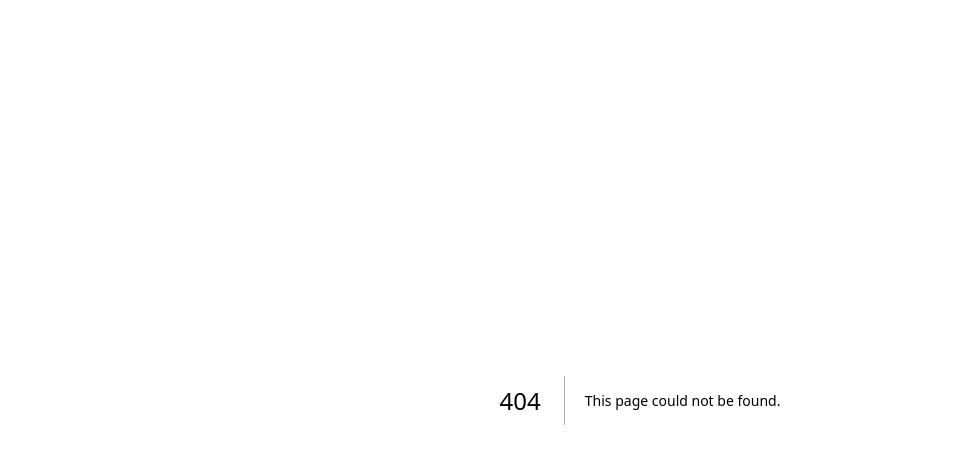
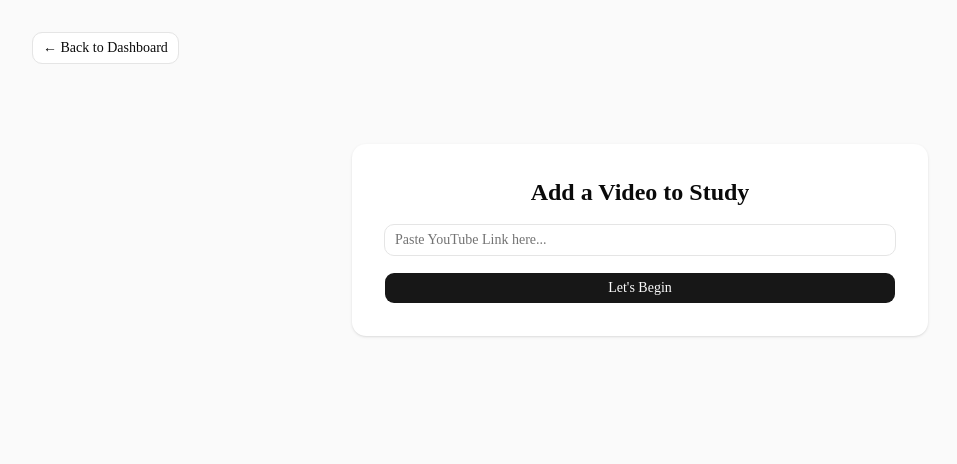
Before and after one commit to Abhijay-Nagal/vibe-learn, a Next.js app: page /session/1 in a window 1280 px wide. Before the commit this address had no page. Shown: the top 464 px of the page, without its empty margins (0-957 px from the left). Built offline with nearby package versions, Linux system fonts and the light colour scheme.

Commit message:
feat: implement video ingestion API with Gemini and build split-screen study UI

```diff
--- a/package.json
+++ b/package.json
@@ -18,6 +18,7 @@
     "radix-ui": "^1.5.0",
     "react": "19.2.4",
     "react-dom": "19.2.4",
+    "react-markdown": "^10.1.0",
     "shadcn": "^4.11.0",
     "tailwind-merge": "^3.6.0",
     "tw-animate-css": "^1.4.0",
--- /dev/null
+++ b/src/app/api/generate-notes/route.ts
@@ -0,0 +1,61 @@
+import { NextResponse } from "next/server";
+import { YoutubeTranscript } from "youtube-transcript";
+import { GoogleGenerativeAI } from "@google/generative-ai";
+import { supabase } from "@/lib/supabase";
+
+const genAI = new GoogleGenerativeAI(process.env.GEMINI_API_KEY!);
+
+export async function POST(req: Request) {
+  try {
+    const { youtubeUrl, sessionId } = await req.json();
+
+    if (!youtubeUrl || !sessionId) {
+      return NextResponse.json({ error: "Missing required fields" }, { status: 400 });
+    }
+
+    // Extract Video ID
+    const videoIdMatch = youtubeUrl.match(/(?:youtu\.be\/|youtube\.com\/(?:[^\/]+\/.+\/|(?:v|e(?:mbed)?)\/|.*[?&]v=)|youtu\.be\/)([^"&?\/\s]{11})/);
+    const videoId = videoIdMatch ? videoIdMatch[1] : null;
+
+    if (!videoId) {
+      return NextResponse.json({ error: "Invalid YouTube URL" }, { status: 400 });
+    }
+
+    // 1. Fetch Transcript
+    const transcript = await YoutubeTranscript.fetchTranscript(videoId);
+    const transcriptText = transcript.map((t) => t.text).join(" ");
+
+    // 2. Generate Notes with Gemini
+    const model = genAI.getGenerativeModel({ model: "gemini-2.5-flash" });
+    const prompt = `You are a technical mentor. Generate highly structured, comprehensive study notes in Markdown format based on the following video transcript. Include headers, bullet points, and code blocks if applicable:\n\n${transcriptText.substring(0, 30000)}`; // Truncated to prevent context limit errors
+
+    const result = await model.generateContent(prompt);
+    const notesMarkdown = result.response.text();
+
+    // 3. Save to Supabase 'videos' table
+    const { data: videoRecord, error: dbError } = await supabase
+      .from("videos")
+      .insert([
+        {
+          session_id: sessionId,
+          yt_video_id: videoId,
+          yt_url: youtubeUrl,
+          notes: notesMarkdown,
+        }
+      ])
+      .select()
+      .single();
+
+    if (dbError) throw dbError;
+
+    return NextResponse.json({ success: true, video: videoRecord });
+
+  } catch (error: any) {
+    console.error("API Error:", error);
+    // Handle the specific caption error we discussed earlier
+    if (error.message?.includes("Transcript is disabled")) {
+       return NextResponse.json({ error: "This video does not have closed captions available." }, { status: 400 });
+    }
+    return NextResponse.json({ error: "Failed to process video." }, { status: 500 });
+  }
+}
--- /dev/null
+++ b/src/app/session/[id]/page.tsx
@@ -0,0 +1,123 @@
+"use client";
+
+import { useState } from "react";
+import { useParams, useRouter } from "next/navigation";
+import ReactMarkdown from "react-markdown";
+import { Button } from "@/components/ui/button";
+import { Input } from "@/components/ui/input";
+
+type VideoState = {
+  yt_video_id: string;
+  notes: string;
+} | null;
+
+export default function SessionDashboard() {
+  const params = useParams();
+  const router = useRouter();
+  const sessionId = params.id as string;
+
+  const [youtubeUrl, setYoutubeUrl] = useState("");
+  const [isLoading, setIsLoading] = useState(false);
+  const [activeVideo, setActiveVideo] = useState<VideoState>(null);
+  const [videoOnlyMode, setVideoOnlyMode] = useState(false);
+
+  const handleIngestVideo = async (e: React.FormEvent) => {
+    e.preventDefault();
+    if (!youtubeUrl.trim()) return;
+
+    setIsLoading(true);
+    try {
+      const res = await fetch("/api/generate-notes", {
+        method: "POST",
+        headers: { "Content-Type": "application/json" },
+        body: JSON.stringify({ youtubeUrl, sessionId }),
+      });
+
+      const data = await res.json();
+
+      if (!res.ok) throw new Error(data.error);
+
+      setActiveVideo(data.video);
+      setYoutubeUrl("");
+    } catch (error: any) {
+      alert(error.message || "Something went wrong.");
+    } finally {
+      setIsLoading(false);
+    }
+  };
+
+  const handleEndAndQuiz = () => {
+    if (window.confirm("Are you sure you want to end this video and start the quiz?")) {
+      // In the next milestone, we will route to `/session/[id]/quiz/[videoId]`
+      alert("Quiz module coming in the next milestone!");
+    }
+  };
+
+  return (
+    <main className="min-h-screen p-4 md:p-8 bg-zinc-50 dark:bg-zinc-950">
+      <div className="max-w-7xl mx-auto space-y-6">
+
+        {/* Top Bar Navigation */}
+        <header className="flex justify-between items-center">
+          <Button variant="outline" onClick={() => router.push("/dashboard")}>
+            &larr; Back to Dashboard
+          </Button>
+          {activeVideo && (
+            <Button variant="secondary" onClick={() => setVideoOnlyMode(!videoOnlyMode)}>
+              {videoOnlyMode ? "Show Notes" : "Video Only Mode"}
+            </Button>
+          )}
+        </header>
+
+        {/* Input State (If no video is active) */}
+        {!activeVideo ? (
+          <div className="bg-white dark:bg-zinc-900 p-8 rounded-xl shadow-sm text-center max-w-xl mx-auto mt-20">
+            <h2 className="text-2xl font-bold mb-4">Add a Video to Study</h2>
+            <form onSubmit={handleIngestVideo} className="space-y-4">
+              <Input
+                placeholder="Paste YouTube Link here..."
+                value={youtubeUrl}
+                onChange={(e) => setYoutubeUrl(e.target.value)}
+                disabled={isLoading}
+                required
+              />
+              <Button type="submit" className="w-full" disabled={isLoading}>
+                {isLoading ? "Fetching Transcript & Generating Notes..." : "Let's Begin"}
+              </Button>
+            </form>
+          </div>
+        ) : (
+          /* Study Mode: Split UI */
+          <div className="flex flex-col lg:flex-row gap-6 h-[80vh]">
+            {/* Left Side: Video (Expands if Video Only mode is true) */}
+            <div className={`flex-grow ${videoOnlyMode ? "w-full" : "lg:w-2/3"} bg-black rounded-xl overflow-hidden shadow-lg`}>
+              <iframe
+                className="w-full h-full min-h-[400px]"
+                src={`https://www.youtube.com/embed/${activeVideo.yt_video_id}`}
+                allow="accelerometer; autoplay; clipboard-write; encrypted-media; gyroscope; picture-in-picture"
+                allowFullScreen
+              ></iframe>
+            </div>
+
+            {/* Right Side: Markdown Notes */}
+            {!videoOnlyMode && (
+              <div className="lg:w-1/3 flex flex-col bg-white dark:bg-zinc-900 border rounded-xl overflow-hidden shadow-sm">
+                <div className="p-4 border-b bg-zinc-100 dark:bg-zinc-800 font-semibold">
+                  AI Generated Notes
+                </div>
+                <div className="p-6 overflow-y-auto flex-grow prose dark:prose-invert prose-sm">
+                  <ReactMarkdown>{activeVideo.notes}</ReactMarkdown>
+                </div>
+                <div className="p-4 border-t bg-zinc-50 dark:bg-zinc-900">
+                  <Button onClick={handleEndAndQuiz} className="w-full bg-indigo-600 hover:bg-indigo-700 text-white">
+                    End and Start Quiz
+                  </Button>
+                </div>
+              </div>
+            )}
+          </div>
+        )}
+      </div>
+    </main>
+  );
+}
```
Also changed, not shown: 1 other file (tests, documents, lock files or other folders).
